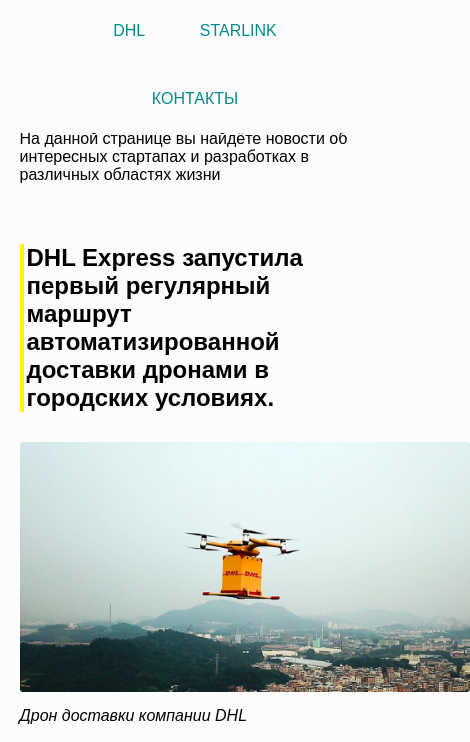
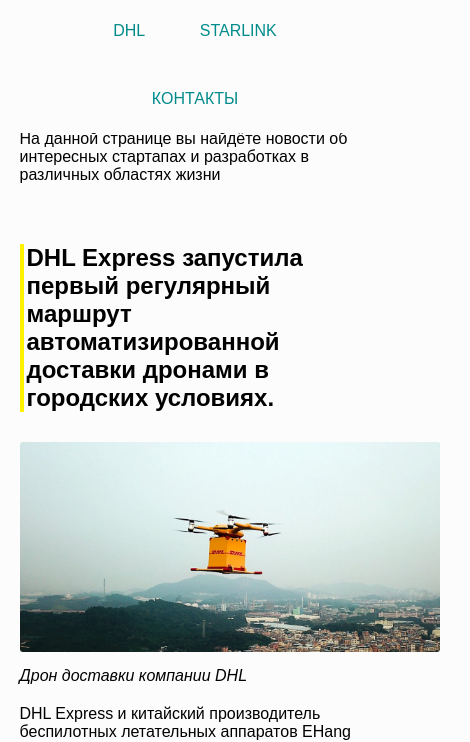
Before and after one commit to ZDeSentZ/strange, a plain HTML site: page index.html in a window 390 px wide. Shown: the part 119-861 px from the top of the page, 470 px wide, since content can reach past the window. Drawn offline with Linux system fonts and the light colour scheme.

Commit message:
оптимизация экрана

```diff
--- a/style.css
+++ b/style.css
@@ -184,6 +184,14 @@ blockquote p {
         width: 100%;
         text-align: center;
     }
+
+    section img {
+        width: 420px;
+        height: auto;
+
+    }
+
+
 }
 
 /*для экранов до 480px*/
@@ -217,5 +225,10 @@ blockquote p {
         text-align: center;
     }
 
+    section img {
+        width: 420px;
+        height: auto;
+
+    }
 
 }
```
